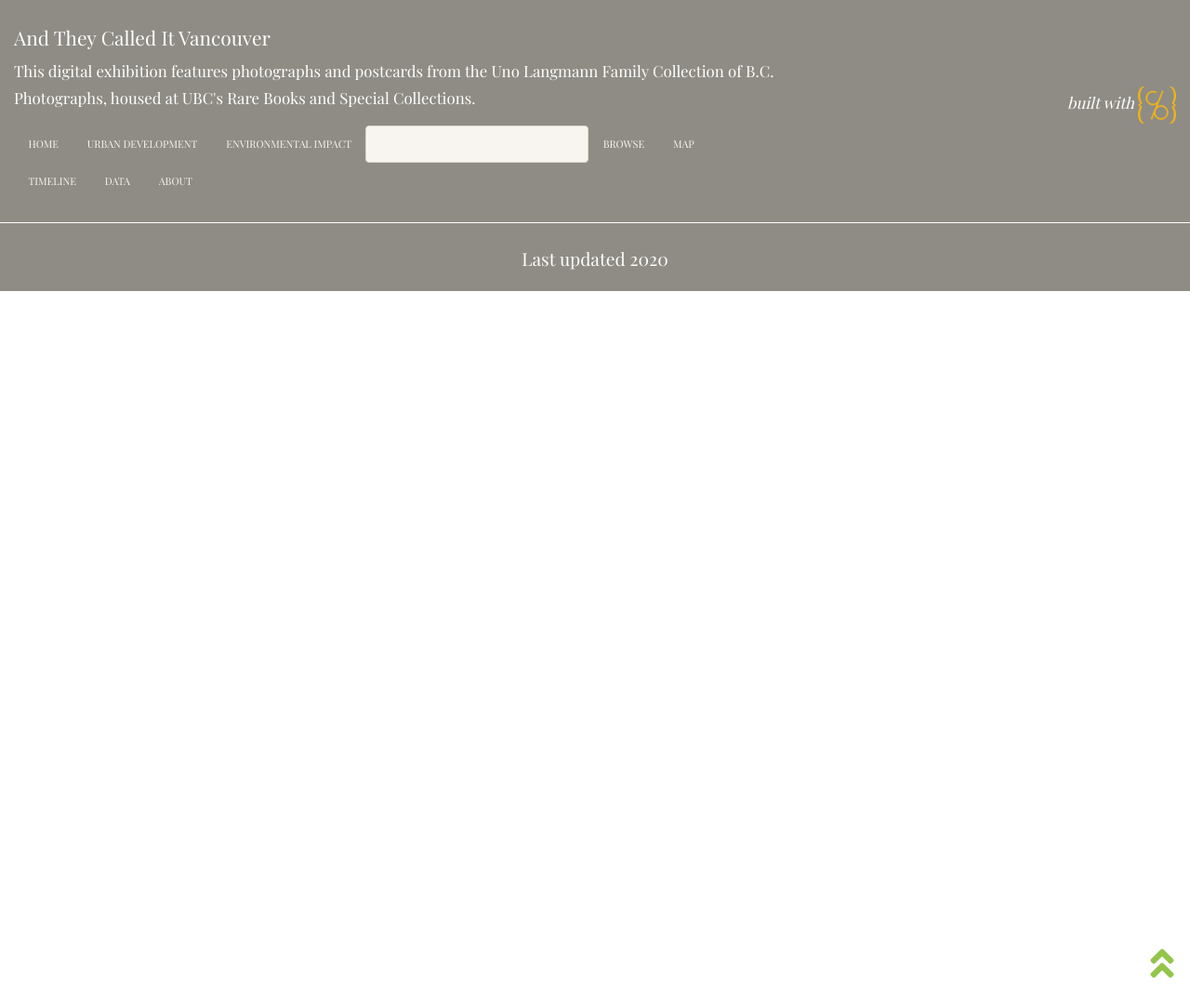
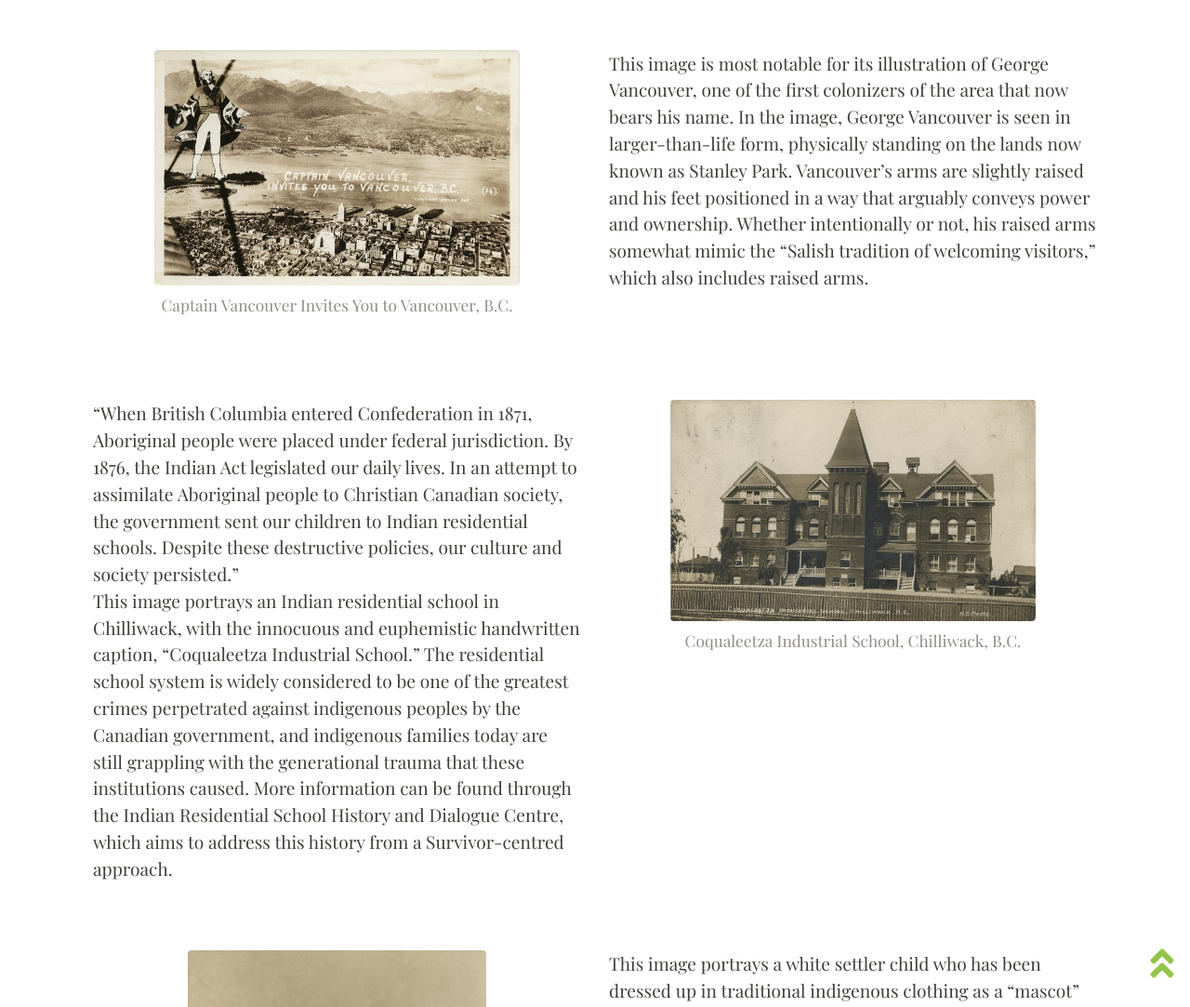
Before and after one commit to ashlynnprasad/langmann-2021, a Jekyll site: the page built from pages/relationswithindigenouspeoples.md, in a window 1280 px wide and 1400 px high, scrolled down 2225 px. Shown: the part 317-1400 px from the top of the window at 93% size. Built offline with Jekyll 4.4.1, drawn with Linux system fonts in a browser that asks for light colours; nearby versions of some CDN libraries; before the commit the page ends 2855 px from its top, so only the background shows below that; some of the changed text lies outside the part shown.

Commit message:
added the rest of the images and text

```diff
--- a/pages/relationswithindigenouspeoples.md
+++ b/pages/relationswithindigenouspeoples.md
@@ -23,6 +23,7 @@ The focus remained on grooming Stanley Park to become a decoration to the city,
     </div>
   </div>
 </div><br><br>
+
 <div class="container">
   <div class="row">
     <div class="col-sm">
@@ -33,6 +34,7 @@ The focus remained on grooming Stanley Park to become a decoration to the city,
     </div>
   </div>
 </div><br><br>
+
 <div class="container">
   <div class="row">
     <div class="col-sm">
@@ -43,6 +45,7 @@ The focus remained on grooming Stanley Park to become a decoration to the city,
     </div>
   </div>
 </div><br><br>
+
 <div class="container">
   <div class="row">
     <div class="col-sm">
@@ -52,4 +55,50 @@ The focus remained on grooming Stanley Park to become a decoration to the city,
       {% include feature/item-figure.html objectid="langmann030" width="75" %}
     </div>
   </div>
-</div>
+</div><br><br>
+
+<div class="container">
+  <div class="row">
+    <div class="col-sm">
+      {% include feature/item-figure.html objectid="langmann015" width="75" %}
+    </div>
+    <div class="col-sm">
+      This image is most notable for its illustration of George Vancouver, one of the first colonizers of the area that now bears his name. In the image, George Vancouver is seen in larger-than-life form, physically standing on the lands now known as Stanley Park. Vancouver’s arms are slightly raised and his feet positioned in a way that arguably conveys power and ownership. Whether intentionally or not, his raised arms somewhat mimic the “Salish tradition of welcoming visitors,” which also includes raised arms.
+    </div>
+  </div>
+</div><br><br>
+
+<div class="container">
+  <div class="row">
+    <div class="col-sm">
+      “When British Columbia entered Confederation in 1871, Aboriginal people were placed under federal jurisdiction. By 1876, the Indian Act legislated our daily lives. In an attempt to assimilate Aboriginal people to Christian Canadian society, the government sent our children to Indian residential schools. Despite these destructive policies, our culture and society persisted.” <br>
+This image portrays an Indian residential school in Chilliwack, with the innocuous and euphemistic handwritten caption, “Coqualeetza Industrial School.” The residential school system is widely considered to be one of the greatest crimes perpetrated against indigenous peoples by the Canadian government, and indigenous families today are still grappling with the generational trauma that these institutions caused. More information can be found through the Indian Residential School History and Dialogue Centre, which aims to address this history from a Survivor-centred approach.
+    </div>
+    <div class="col-sm">
+      {% include feature/item-figure.html objectid="langmann024" width="75" %}
+    </div>
+  </div>
+</div><br><br>
+
+<div class="container">
+  <div class="row">
+    <div class="col-sm">
+      {% include feature/item-figure.html objectid="langmann029" width="75" %}
+    </div>
+    <div class="col-sm">
+      This image portrays a white settler child who has been dressed up in traditional indigenous clothing as a “mascot” for the Vancouver Golden Jubilee celebration. The image is particularly poignant when set up in conversation with the previous image of a residential school, since indigenous children in residential schools were frequently punished and abused for attempting to wear the traditional clothes or speak the traditional languages of their peoples. It is also worth noticing that the occasion for which this settler child was dressed up in indigenous clothing was an anniversary of the creation of the city of Vancouver, which of course was only possible because of settler subjugation of indigenous peoples.<br>
+The use of indigenous peoples and imagery as “mascots” is an affront that continues to be perpetrated – and fought against by indigenous peoples across North America – today.
+    </div>
+  </div>
+</div><br><br>
+
+<div class="container">
+  <div class="row">
+    <div class="col-sm">
+      This image portrays a play about the crucifixion of Jesus Christ performed by indigenous folks in front of an audience of white settlers. The context of the image, such as how and why this event came to pass, is unknown, but there is something striking about the image when one considers that Christianity was often forcibly foisted upon indigenous peoples and children in particular in order to both separate them from their cultural traditions and to offer another pathway by which settlers could justify colonization to themselves.
+    </div>
+    <div class="col-sm">
+      {% include feature/item-figure.html objectid="langmann023" width="75" %}
+    </div>
+  </div>
+</div><br><br>
```
